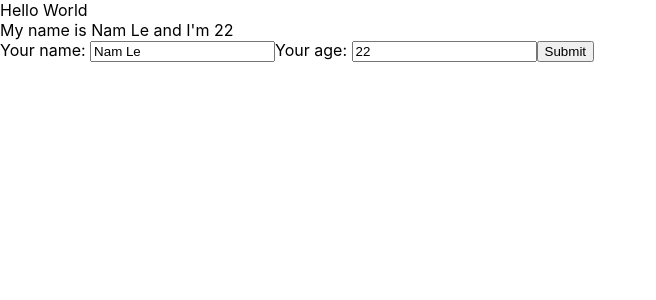
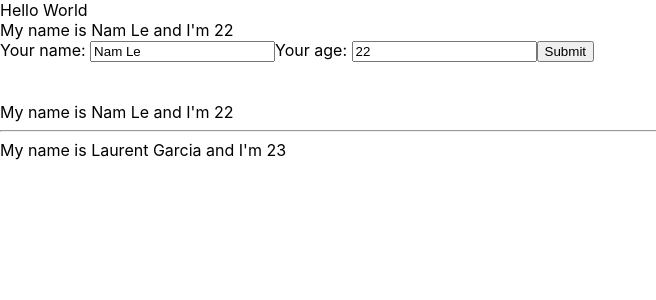
Before and after one commit to namle10102003/Learn-React, a React (Create React App) app: page / in a window 1280 px wide. Shown: the top 300 px of the page, without its empty margins (0-656 px from the left). Built offline with nearby package versions, Linux system fonts and the light colour scheme.

Commit message:
Learned Props

```diff
--- /dev/null
+++ b/src/components/DisplayInfor.js
@@ -0,0 +1,15 @@
+import React from "react";
+
+class DisplayInfor extends React.Component {
+    render() {
+        // Destructuring Array / Object
+        const { name, age } = this.props;
+        return (
+            <div>
+                My name is {name} and I'm {age}
+            </div>
+        );
+    }
+};
+
+export default DisplayInfor;
--- a/src/components/MyComponent.js
+++ b/src/components/MyComponent.js
@@ -1,13 +1,22 @@
 import React from "react";
 import UserInfor from "./UserInfor";
+import DisplayInfor from "./DisplayInfor";
 
 class MyComponent extends React.Component {
 
     // JSX
     render() {
+        const myInfor = ['ab', 'c', 'd'];
+        // {
+        //     key: value
+        // }
         return (
             <div>
                 <UserInfor />
+                <br /><br />
+                <DisplayInfor name="Nam Le" age="22" />
+                <hr />
+                <DisplayInfor name={'Laurent Garcia'} age={23} myInfor={myInfor} />
             </div>
         );
     };
```
